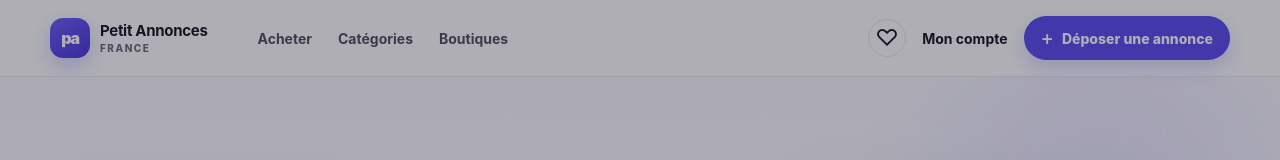
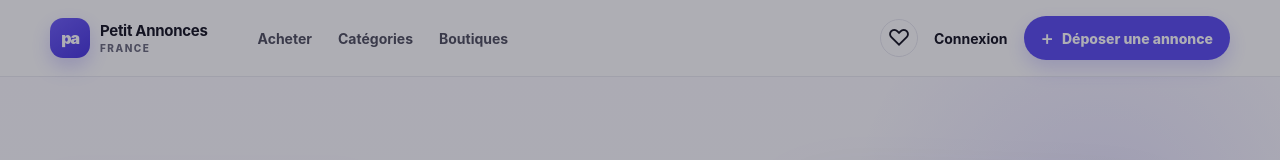
Before and after one commit to hakersoy66/petitannonces, a Next.js app in the folder apps/web/: page / in a window 1280 px wide. Shown: the top 160 px of the page. Built offline with nearby package versions, Linux system fonts and the light colour scheme.

Commit message:
feat(web): link header account action to login

```diff
--- a/apps/web/components/site-header.tsx
+++ b/apps/web/components/site-header.tsx
@@ -24,7 +24,7 @@ export function SiteHeader() {
 
         <div className="header-actions">
           <a className="icon-action" href="/#favoris" aria-label="Mes favoris">♡</a>
-          <a className="account-link" href="/mon-compte">Mon compte</a>
+          <a className="account-link" href="/connexion">Connexion</a>
           <a className="button button-primary button-compact" href="/deposer-une-annonce">
             <span className="button-plus" aria-hidden="true">+</span>
             Déposer une annonce
```
